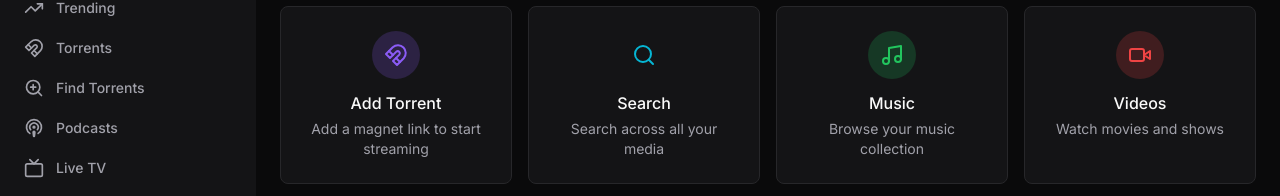
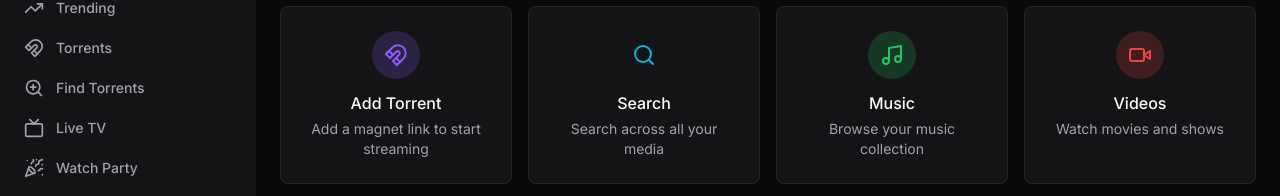
Before and after one commit to profullstack/media-streamer, a Next.js app: page / in a window 1280 px wide. Shown: the part 186-382 px from the top of the page. Built offline with nearby package versions, Linux system fonts and the light colour scheme; no server answers.

Commit message:
Refactor code structure for improved readability and maintainability

```diff
--- a/src/app/podcasts/page.tsx
+++ b/src/app/podcasts/page.tsx
@@ -13,6 +13,7 @@
  */
 
 import { useState, useCallback, useEffect, useRef } from 'react';
+import { useRouter } from 'next/navigation';
 import { MainLayout } from '@/components/layout';
 import { cn } from '@/lib/utils';
 import {
@@ -145,7 +146,15 @@ function formatDate(dateString: string): string {
 }
 
 export default function PodcastsPage(): React.ReactElement {
+  const router = useRouter();
   const { isLoggedIn, isLoading: isAuthLoading } = useAuth();
+
+  // Redirect to login if not authenticated
+  useEffect(() => {
+    if (!isAuthLoading && !isLoggedIn) {
+      router.push('/login?redirect=/podcasts');
+    }
+  }, [isAuthLoading, isLoggedIn, router]);
 
   // Search state
   const [searchQuery, setSearchQuery] = useState('');
--- a/src/components/layout/sidebar.tsx
+++ b/src/components/layout/sidebar.tsx
@@ -45,7 +45,7 @@ const mainNavItems: NavItem[] = [
   { href: '/library', label: 'My Library', icon: LibraryIcon, requiresAuth: true },
   { href: '/torrents', label: 'Torrents', icon: MagnetIcon },
   { href: '/find-torrents', label: 'Find Torrents', icon: SearchPlusIcon },
-  { href: '/podcasts', label: 'Podcasts', icon: PodcastIcon },
+  { href: '/podcasts', label: 'Podcasts', icon: PodcastIcon, requiresAuth: true },
   { href: '/live-tv', label: 'Live TV', icon: TvIcon },
   { href: '/watch-party', label: 'Watch Party', icon: PartyIcon },
 ];
```
Also changed, not shown: screenshots/podcast-search.png (added).
